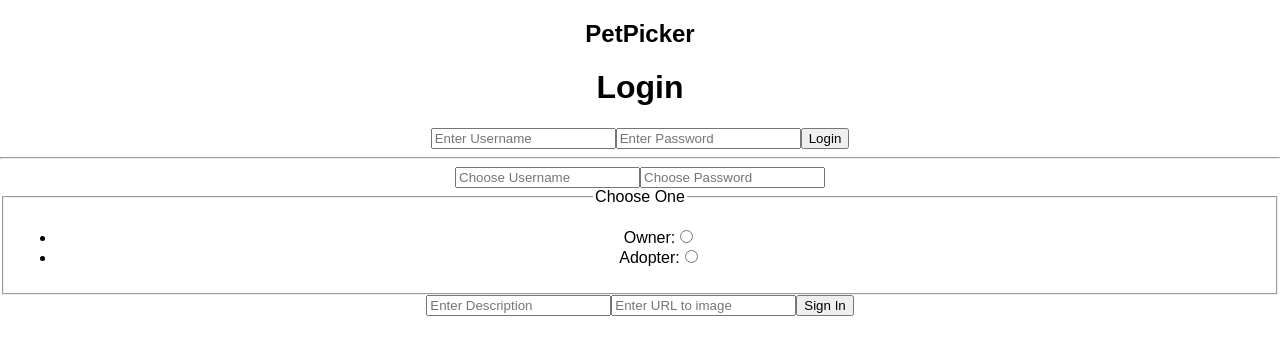
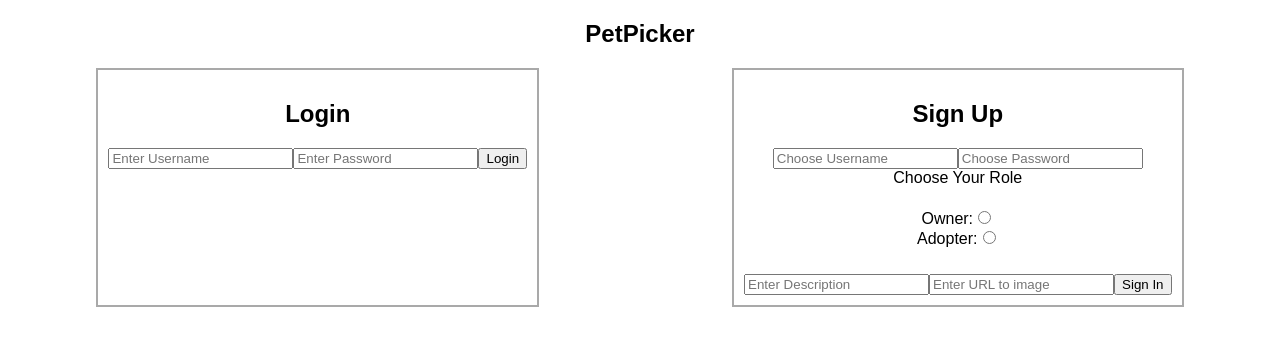
Before and after one commit to tmcjunkinmarquis/PetPicker, a React (Create React App) app: page /login in a window 1280 px wide. Shown: the top 354 px of the page. Built offline with nearby package versions, Linux system fonts and the light colour scheme.

Commit message:
Continue Sign in functionality

```diff
--- a/src/api_calls/api-calls.js
+++ b/src/api_calls/api-calls.js
@@ -66,16 +66,17 @@ const fetchMatches = async (id) => {
   }
 };
 
-const fetchSignIn = async (username, password, description, pic) => {
-  const url = `https://pet-picker-api.herokuapp.com/api/v1/users`;
+const fetchSignUp = async (user, password, role, description, pic) => {
+  const url = 'https://pet-picker-api.herokuapp.com/api/v1/users';
   const optionsObj = {
     method: "POST",
     headers: {
-      "Content-Type": "application/json; charset=utf-8",
+      "Content-Type": "application/json; charset=utf-8"
     },
-    body: JSON.stringify({ user: username, password, description, pic })
+    body: JSON.stringify({ user: { user, password, role, description, pic } })
   };
   try {
+    console.log('optionsObj: ', optionsObj)
     const response = await fetch(url, optionsObj);
     if (!response.ok) {
       throw Error(`${response.status}`);
@@ -86,4 +87,4 @@ const fetchSignIn = async (username, password, description, pic) => {
   }
 };
 
-export { fetchUserData, fetchPets, fetchWelcomePet, fetchDeleteAccount, fetchMatches, fetchSignIn };
+export { fetchUserData, fetchPets, fetchWelcomePet, fetchDeleteAccount, fetchMatches, fetchSignUp };
--- a/src/components/Login/Login.css
+++ b/src/components/Login/Login.css
@@ -0,0 +1,24 @@
+.login-signup-wrapper {
+  display: flex;
+  flex-direction: row;
+  justify-content: space-around;
+}
+
+.login {
+  border: 2px solid darkgrey;
+  padding: 10px;
+}
+
+.sign-up {
+  border: 2px solid darkgray;
+  padding: 10px;
+}
+
+fieldset {
+  border: 0 none;
+}
+
+ul {
+  list-style: none;
+  padding: 0;
+}
--- a/src/components/Login/Login.js
+++ b/src/components/Login/Login.js
@@ -5,7 +5,7 @@ import { withRouter } from 'react-router-dom';
 import { connect } from 'react-redux';
 import { toggleLoggedIn, storeUser } from '../../actions';
 import './Login.css';
-import { fetchUserData, fetchSignIn } from '../../api_calls/api-calls';
+import { fetchUserData, fetchSignUp } from '../../api_calls/api-calls';
 
 export class Login extends Component {
   constructor(props) {
@@ -14,8 +14,8 @@ export class Login extends Component {
       username: '',
       password: '',
       newUsername: '',
-      newUserPassword: '',
-      status: '',
+      newPassword: '',
+      role: '',
       description: '',
       pic: ''
     };
@@ -41,7 +41,7 @@ export class Login extends Component {
       console.log(userData)
       this.props.toggleLoggedIn();
       this.props.storeUser(userData);
-      // this.props.history.push('/Pets');
+      this.props.history.push('/Pets');
 
       // } else {
       //   alert('Incorrect Password');
@@ -50,31 +50,35 @@ export class Login extends Component {
 
   handleSignUpSubmit = async (event) => {
     event.preventDefault();
-    if (this.state.username === "") {
+    if (this.state.newUsername === "") {
       alert('Please enter a username');
-    } else if (this.state.password === "") {
+    } else if (this.state.newUserPassword === "") {
       alert('Please enter a password');
+    } else if (this.state.role === "") {
+      alert('Please enter a role');
     } else if (this.state.description === "") {
       alert('Please enter a description');
     } else if (this.state.url === "") {
       alert('Please enter a url path to an image');
     } else {
-      const newUserData = await fetchSignIn(
-        this.state.username,
-        this.state.password,
+      const newUserData = await fetchSignUp(
+        this.state.newUsername,
+        this.state.newPassword,
+        this.state.role,
         this.state.description,
         this.state.pic
       );
+      console.log('newUserData: ', newUserData)
       this.props.toggleLoggedIn();
       this.props.storeUser(newUserData);
+      this.props.history.push('/Pets');
     }
-
-
   }
 
   render() {
     return (
-      <div className="Login">
+      <div className="login-signup-wrapper">
+        <section className="login">
           <h1>Login</h1>
           <form onSubmit={this.handleSubmit}>
             <input
@@ -99,10 +103,12 @@ export class Login extends Component {
               className="loginButton"
             >Login</button>
           </form>
-
-        <hr />
-
-        <form onSubmit={this.handleSignUpSubmit}>
+        </section>
+        <section className="sign-up">
+          <h1>Sign Up</h1>
+          <form
+            className="sign-up-form"
+            onSubmit={this.handleSignUpSubmit}>
             <input
               type="text"
               placeholder="Choose Username"
@@ -114,24 +120,24 @@ export class Login extends Component {
             <input
               type="password"
               placeholder="Choose Password"
-            name="newUserPassword"
+              name="newPassword"
               value={this.state.newPassword}
               onChange={this.handleChange}
               className="inputField"
             />
             <fieldset>
-            <legend>Choose One</legend>
+              <legend>Choose Your Role</legend>
               <ul>
                 <li>
                   <label htmlFor="owner">
                     Owner:
-                  <input type="radio" id="owner" name="status" value="Owner" onChange={this.handleChange} />
+                  <input type="radio" id="owner" name="role" value="Owner" onChange={this.handleChange} />
                   </label>
                 </li>
                 <li>
                   <label htmlFor="adopter">
                     Adopter:
-                  <input type="radio" id="adopter" name="status" value="Adopter" onChange={this.handleChange} />
+                  <input type="radio" id="adopter" name="role" value="Adopter" onChange={this.handleChange} />
                   </label>
                 </li>
               </ul>
@@ -157,8 +163,8 @@ export class Login extends Component {
               className="signinButton"
             >Sign In</button>
           </form>
-
-      </div>
+        </section>
+      </div >
     );
   }
 }
```
Also changed, not shown: src/components/Profile/Profile.js (+3 -5 lines). Lines whose indentation alone changed are shown as unchanged.
